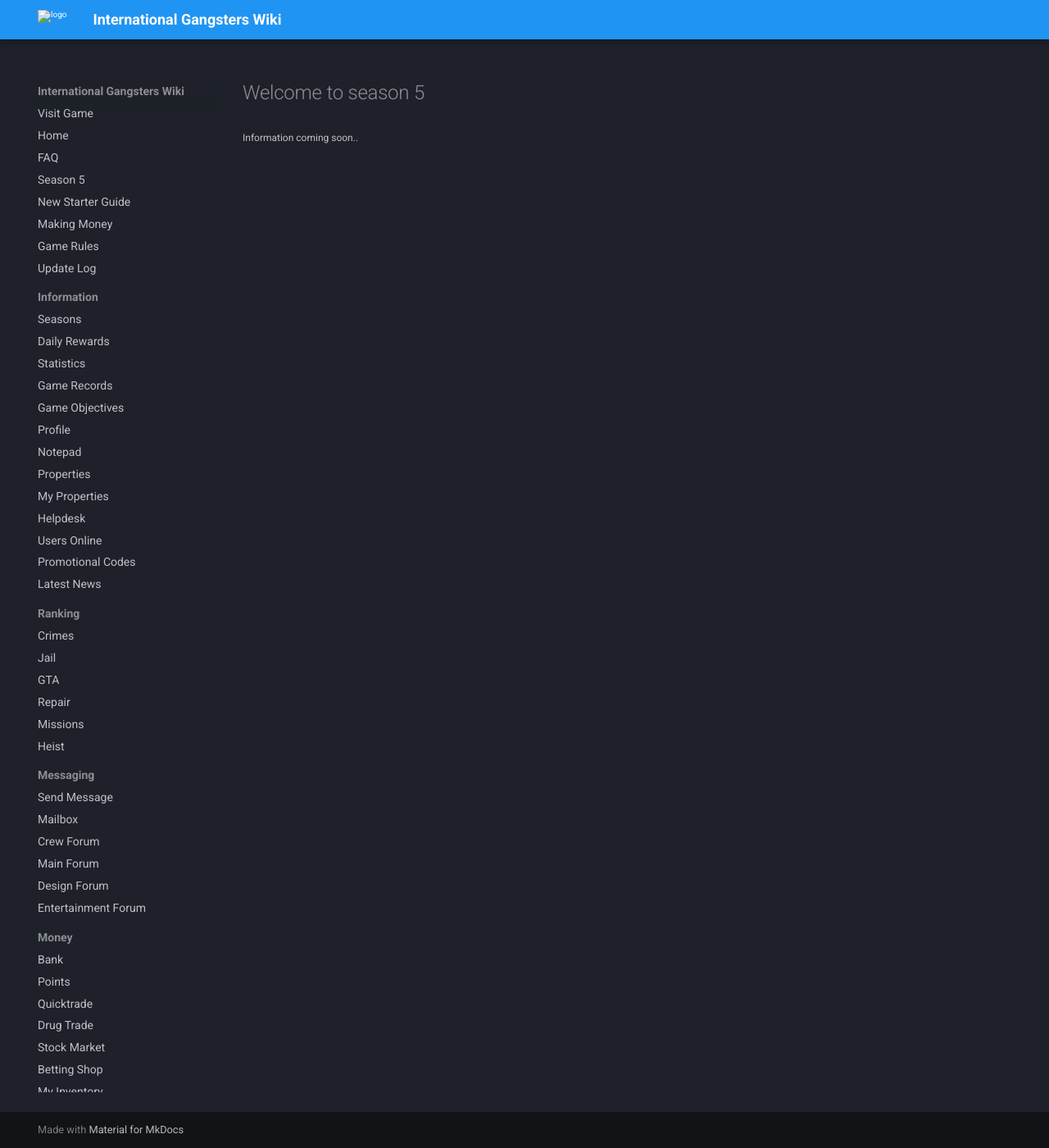
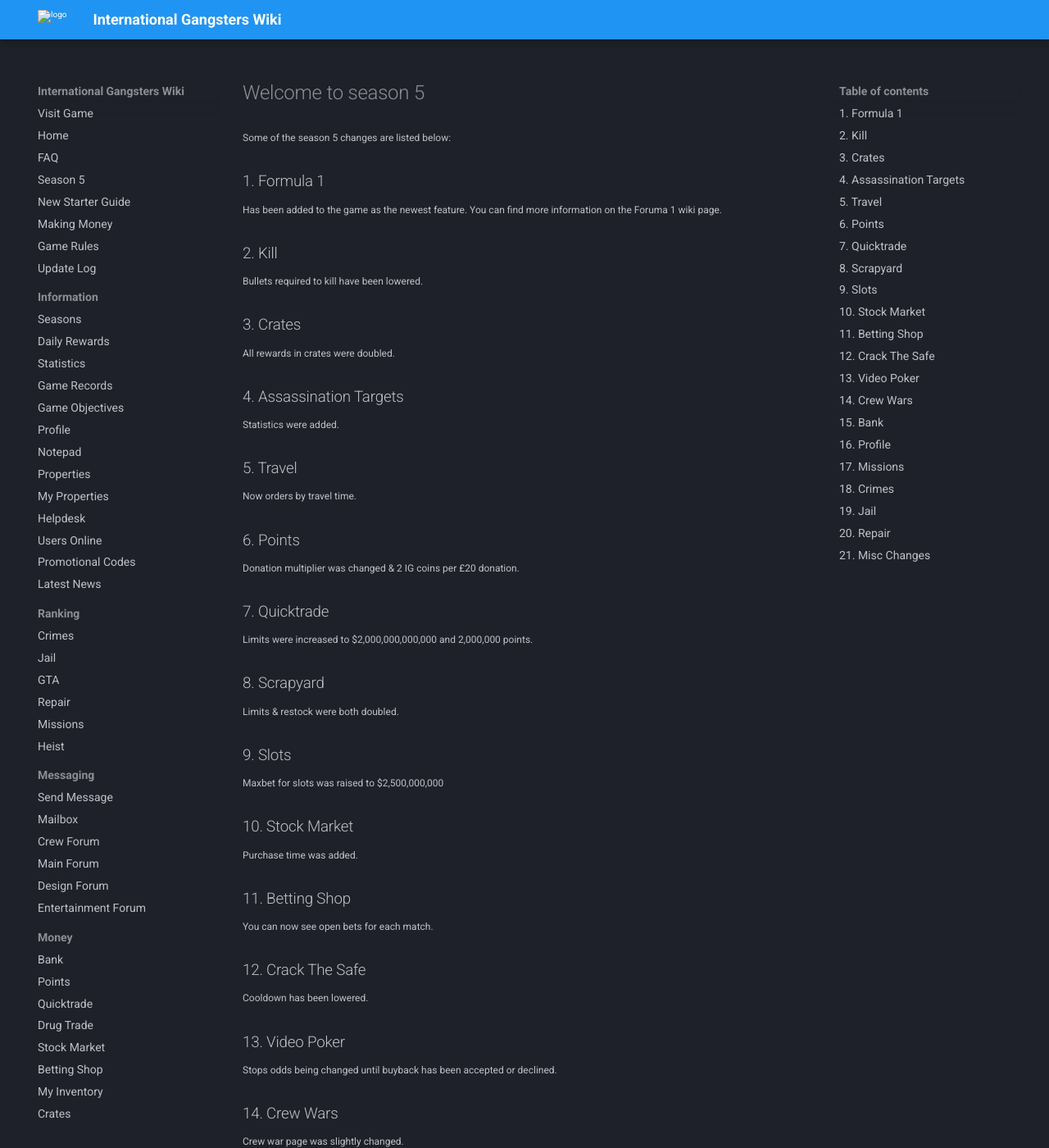
Before and after one commit to InternationalGangsters/wiki, an MkDocs documentation site: the page built from docs/season_5.md, in a window 1280 px wide and 1400 px high. Shown: the whole window at 82% size. Built offline with MkDocs 1.6.1 and Material for MkDocs 9.7.7, drawn with Linux system fonts in a browser that asks for light colours; comment, search, counter and statistics services are not loaded; some of the changed text lies outside the part shown.

Commit message:
Update season_5.md

```diff
--- a/docs/season_5.md
+++ b/docs/season_5.md
@@ -1,3 +1,67 @@
 # Welcome to season 5
 
-Information coming soon..
+Some of the season 5 changes are listed below:
+
+## 1. Formula 1
+Has been added to the game as the newest feature. You can find more information on the Foruma 1 wiki page.
+
+## 2. Kill
+Bullets required to kill have been lowered.
+
+## 3. Crates
+All rewards in crates were doubled.
+
+## 4. Assassination Targets
+Statistics were added.
+
+## 5. Travel
+Now orders by travel time.
+
+## 6. Points
+Donation multiplier was changed & 2 IG coins per £20 donation.
+
+## 7. Quicktrade
+Limits were increased to $2,000,000,000,000 and 2,000,000 points.
+
+## 8. Scrapyard
+Limits & restock were both doubled.
+
+## 9. Slots
+Maxbet for slots was raised to $2,500,000,000
+
+## 10. Stock Market
+Purchase time was added.
+
+## 11. Betting Shop
+You can now see open bets for each match.
+
+## 12. Crack The Safe
+Cooldown has been lowered.
+
+## 13. Video Poker
+Stops odds being changed until buyback has been accepted or declined.
+
+## 14. Crew Wars
+Crew war page was slightly changed.
+
+## 15. Bank
+Swiss bank limit was increased to $500,000,000,000.
+
+## 16. Profile
+When prestiging you will now get a confirmation.
+
+## 17. Missions
+Mission difficulty was tweaked to be harder.
+
+## 18. Crimes
+Crime payout has been doubled.
+
+## 19. Jail
+Generating bots has been lowered to 10 minutes.
+
+## 20. Repair
+Repair page has had a filter option added.
+
+## 21. Misc Changes
+In game notifications will be sent out when your bodyguard is shot.
+Game clock has been added to timers.
```
